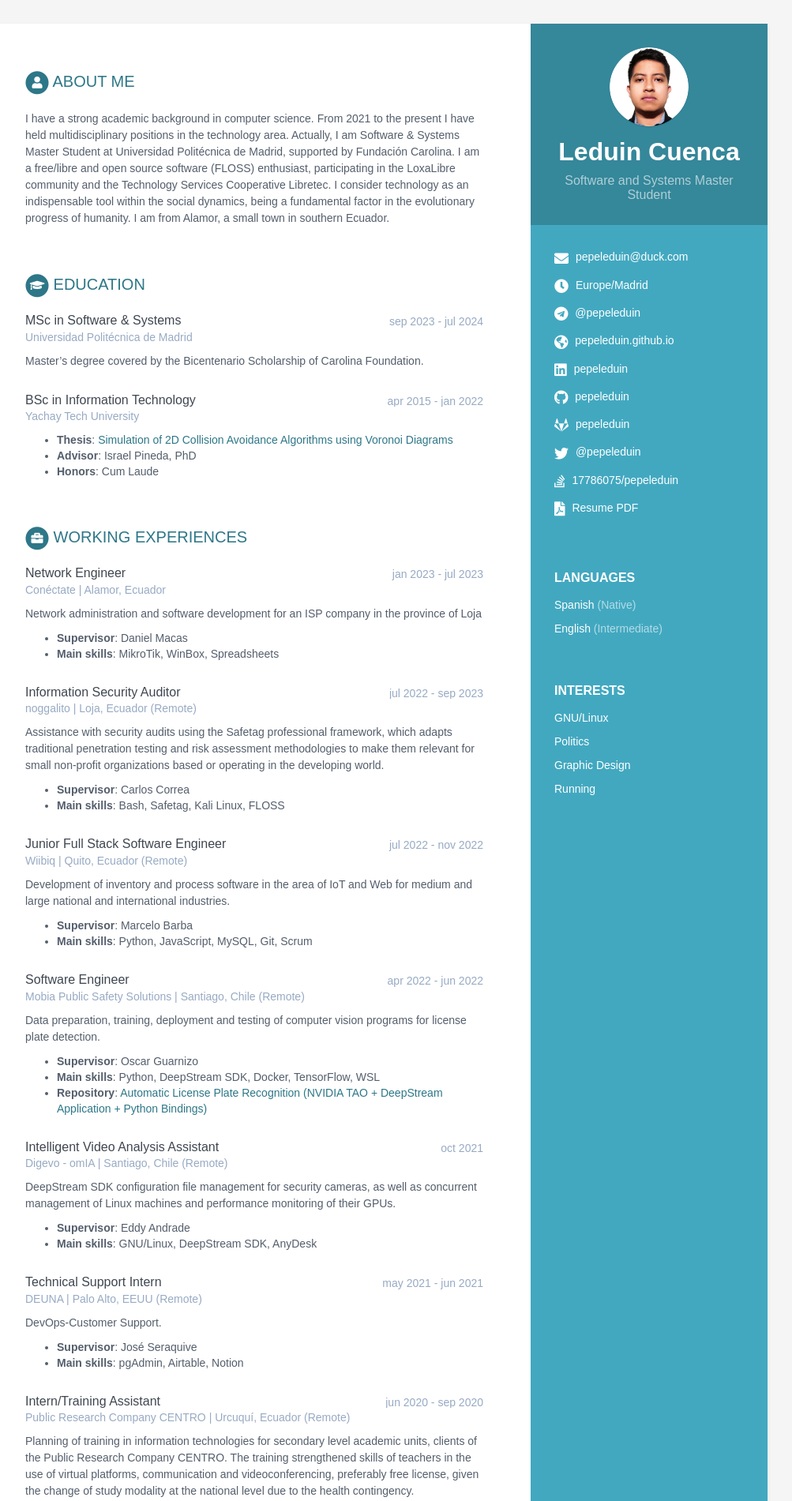
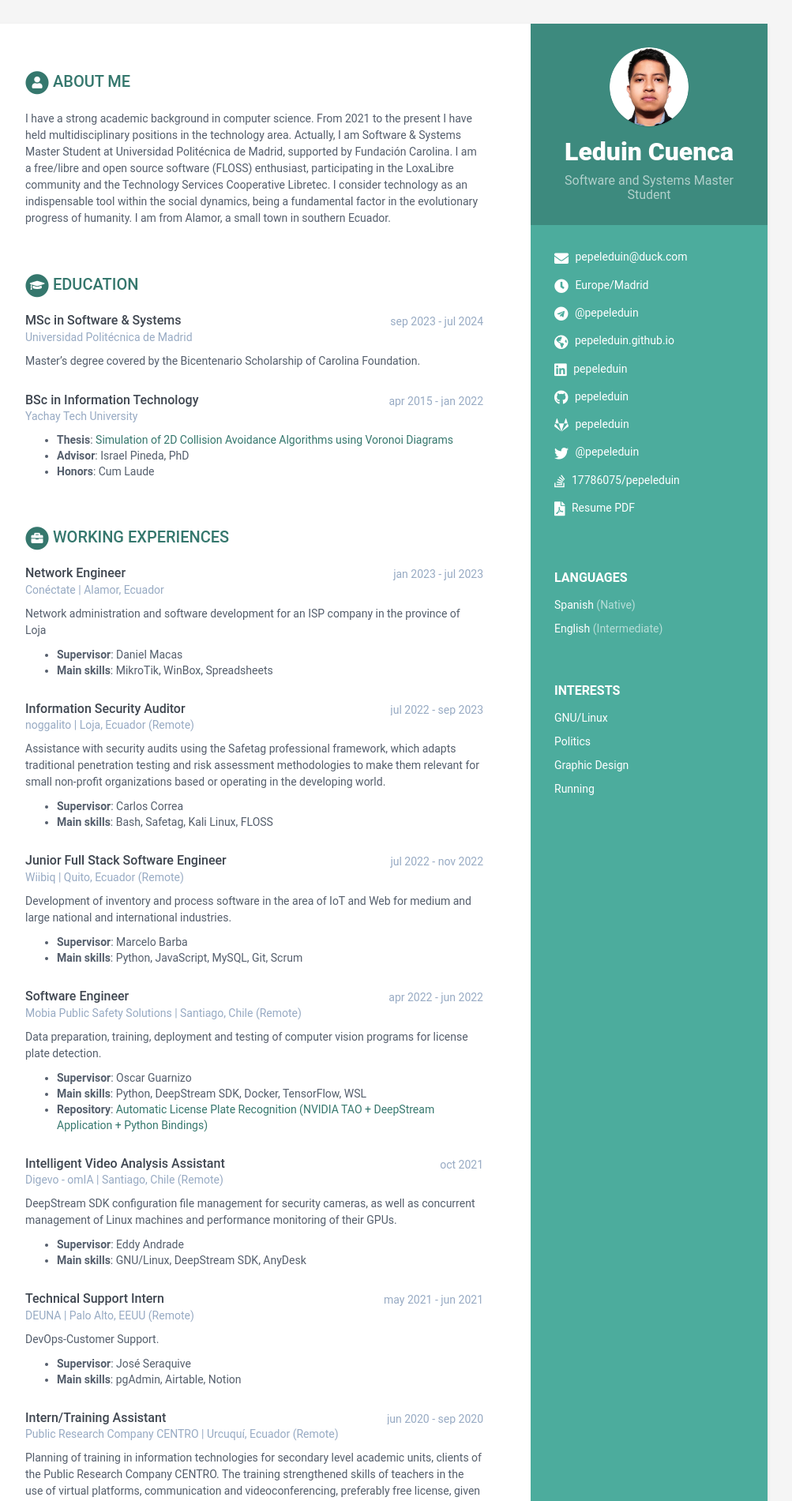
Before and after one commit to pepeleduin/pepeleduin.github.io, a Jekyll site: the page built from index.html, in a window 1280 px wide. Shown: the top 1901 px of the page at 79% size, without its empty margins (168-1171 px from the left). Built offline with Jekyll 4.4.1, drawn with Linux system fonts in a browser that asks for light colours.

Commit message:
Update the title, description, favicon, theme skin and delete unused images

```diff
--- a/_config.yml
+++ b/_config.yml
@@ -1,16 +1,16 @@
 #Update all the sections by editing the data.yml file inside _data folder.
 
 # Site Settings
-title: pepeleduin Resume
+title: pepeleduin | Resume
 url: "https://pepeleduin.github.io"
 
 #change it according to your repository name
 # disabling since we are using a custom domain
 #baseurl: '/online-cv'
 
-description: A beautiful Jekyll theme for creating resume
+description: A beautiful Jekyll theme for resume
 # Style will be applied only after restarting the build or serve. Just choose one of the options.
-theme_skin: blue # blue turquoise green berry orange ceramic
+theme_skin: turquoise # blue turquoise green berry orange ceramic
 chrome_mobile_color: #use hex colors (ex:#1976d2) or leave empty if you don't want a color for chrome mobile searchbar
 
 # Tracker
--- a/_sass/_base.scss
+++ b/_sass/_base.scss
@@ -1,6 +1,6 @@
 /* ======= Base ======= */
 body {
-  font-family: "Ubuntu", sans-serif;
+  font-family: "Roboto", lato;
   color: $text-color-secondary;
   background: $smoky-white;
   font-size: 14px;
```
Also changed, not shown: assets/images/berry.jpg (deleted), assets/images/blue.jpg (deleted), assets/images/ceramic.jpg (deleted), assets/images/desktop.png (deleted), assets/images/green.jpg (deleted), assets/images/mobile.png (deleted), assets/images/orange.jpg (deleted), assets/images/profile_sample.png (deleted), assets/images/turquoise.jpg (deleted), favicon.ico.
